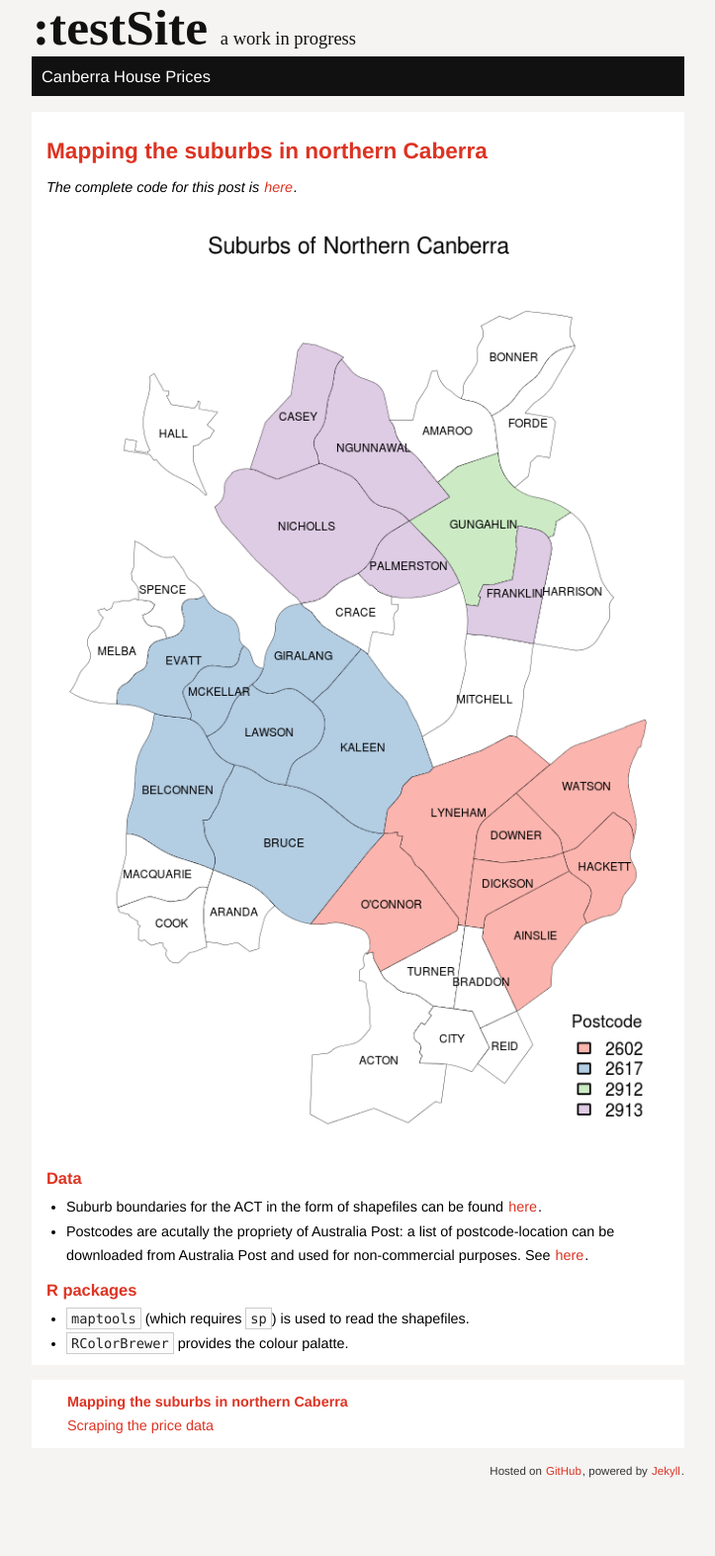
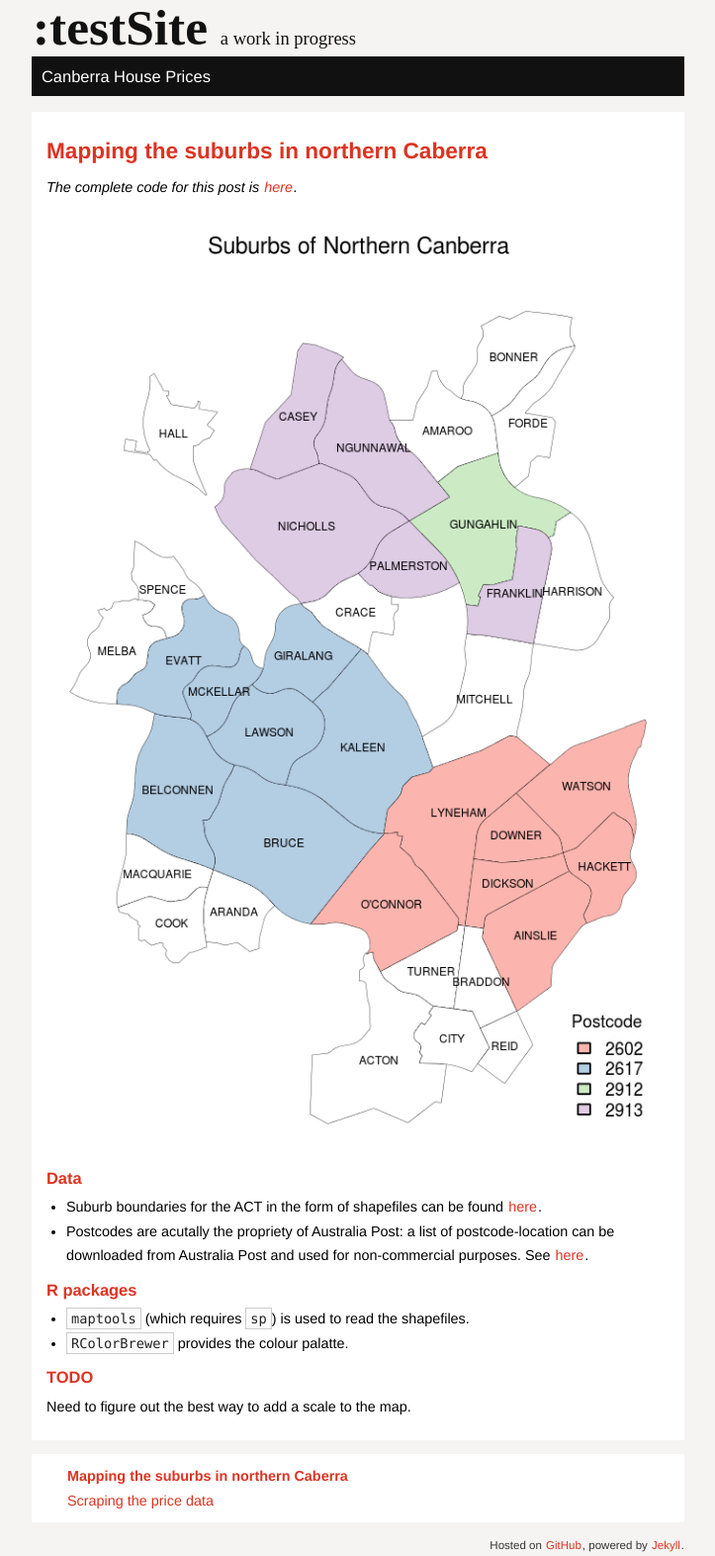
Before and after one commit to mngu2382/CanHouse, a Jekyll site: the page built from _posts/2013-09-19-postcode-map.md, in a window 1280 px wide. Shown: the whole page at 99% size, without its empty margins (278-1001 px from the left). Built offline with Jekyll 4.4.1, drawn with Linux system fonts in a browser that asks for light colours; before the commit the page ends 1496 px from its top, so only the background shows below that.

Commit message:
Saved post; rid emacs backups

```diff
--- a/_posts/2013-09-19-postcode-map.md
+++ b/_posts/2013-09-19-postcode-map.md
@@ -20,3 +20,6 @@ _The complete code for this post is
 ##### R packages
 - `maptools` (which requires `sp`) is used to read the shapefiles.
 - `RColorBrewer` provides the colour palatte.
+
+##### TODO
+Need to figure out the best way to add a scale to the map.
```
Also changed, not shown: _posts/.#2013-09-19-postcode-map.md (deleted, +0 -1 lines), 1 other file.
